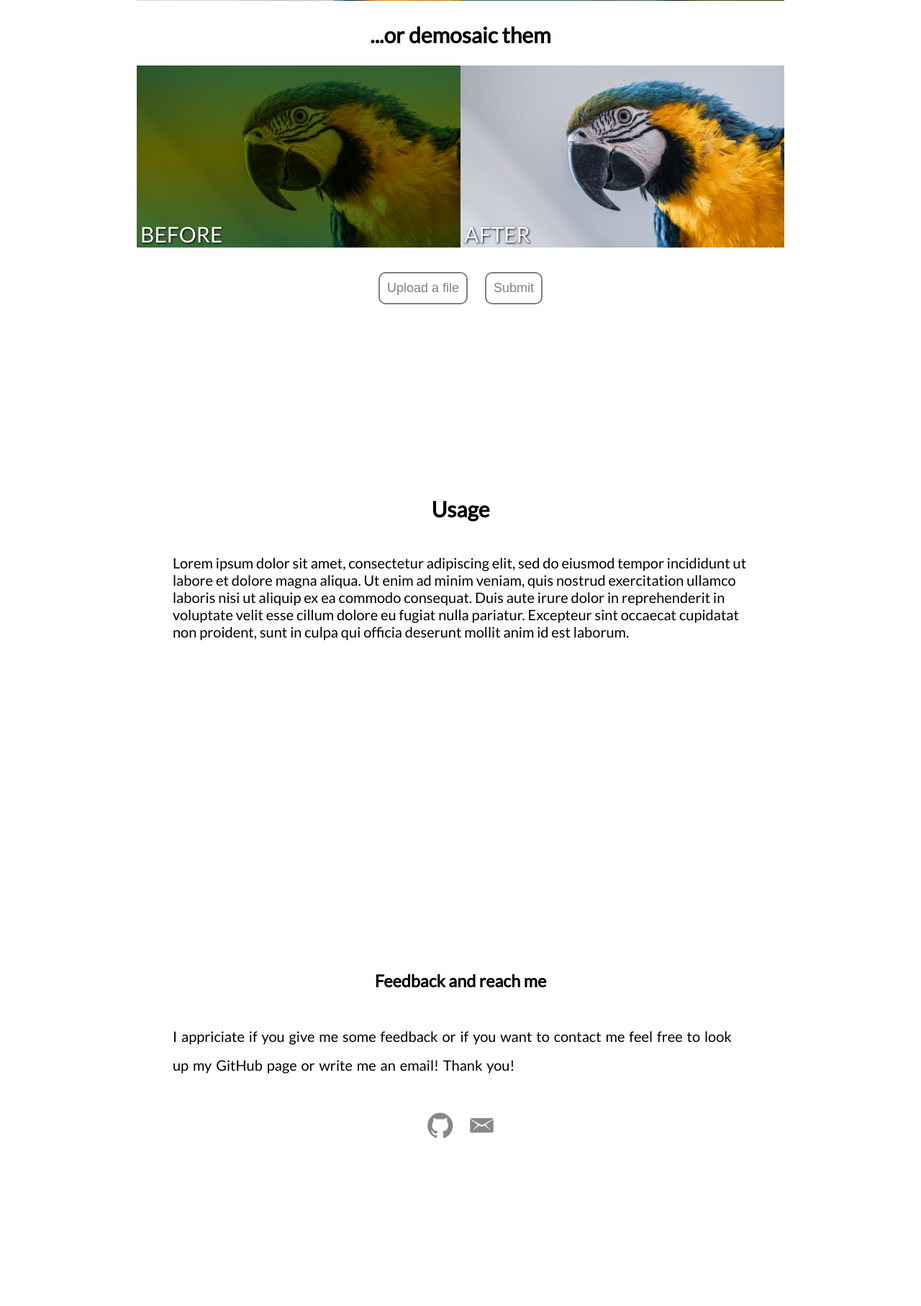
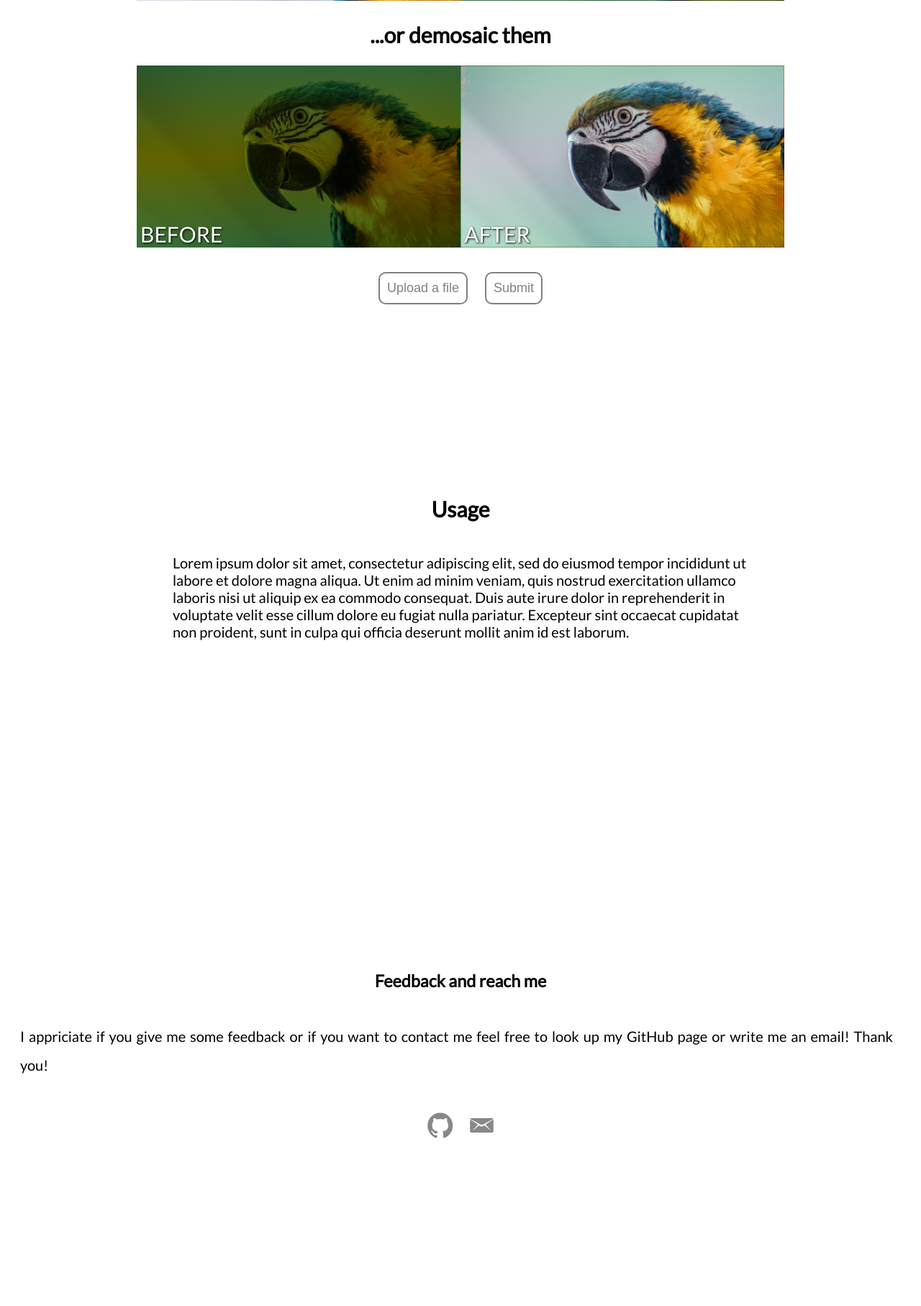
Before and after one commit to leventekobor/mosaicing, a Flask app: page / in a window 1280 px wide. Shown: the part 365-2180 px from the top of the page at 72% size. Run offline with Flask 2, Linux system fonts and the light colour scheme; some libraries are stand-ins or nearby versions.

Commit message:
Fixed unnecessary bug.

```diff
--- a/mosaic.py
+++ b/mosaic.py
@@ -1,6 +1,8 @@
 import cv2
 import os
 import random
+import numpy as np
+from matplotlib import pyplot as plt
 
 
 def get_result_image(path):
--- a/static/styles/style.css
+++ b/static/styles/style.css
@@ -11,6 +11,17 @@ section {
   align-items: center;
   font-size: 20px;
 }
+
+footer {
+  padding: 20px;
+  min-height: 80vh;
+  display: flex;
+  flex-direction: column;
+  justify-content: center;
+  align-items: center;
+  font-size: 20px;
+}
+
 
 section p {
   max-width: 800px;
--- a/templates/index.html
+++ b/templates/index.html
@@ -1,4 +1,5 @@
 <!doctype html>
+<html lang="en-US"></html>
 <html>
 <head>
     <title>Upload</title>
@@ -9,6 +10,8 @@
     <link rel="stylesheet" href="{{ url_for('static',filename='styles/style.css') }}" as="style">
     <link href="https://fonts.googleapis.com/css?family=Lato&display=swap" rel="stylesheet">
     <link rel="stylesheet" type="text/css" media="screen" href="https://code.ionicframework.com/ionicons/2.0.1/css/ionicons.min.css">
+    <script src="https://cdnjs.cloudflare.com/ajax/libs/Chart.js/2.4.0/Chart.min.js"></script>
+    <script src="opencv.js" type="text/javascript"></script>
 </head>
 <body>
     <section class="top">
@@ -36,7 +39,7 @@
                 </div>
             </div>
             <div class="example-img">
-                <img src="/static/img/parrot-super-web-page.jpg" alt="">
+                <img src="/static/img/parrot-super-web-page-after-demosaic.png" alt="">
                 <div class="label">
                     after
                 </div>
@@ -60,7 +63,7 @@
             Lorem ipsum dolor sit amet, consectetur adipiscing elit, sed do eiusmod tempor incididunt ut labore et dolore magna aliqua. Ut enim ad minim veniam, quis nostrud exercitation ullamco laboris nisi ut aliquip ex ea commodo consequat. Duis aute irure dolor in reprehenderit in voluptate velit esse cillum dolore eu fugiat nulla pariatur. Excepteur sint occaecat cupidatat non proident, sunt in culpa qui officia deserunt mollit anim id est laborum.
         </p>
     </section>
-    <section>
+    <footer>
         <h3>Feedback and reach me</h3>
         <div class="contact-me">
             <p>I appriciate if you give me some feedback or if you want to contact me feel free to look up my GitHub page or write me an email! Thank you!</p>
@@ -71,6 +74,6 @@
                     <li><a href="mailto:levente.kobo94@gmail.com" target="_blank"><i class="ion-email"></i></a></li>
                 </ul>
             </div>
-    </section>
+    </footer>
 </body>
 </html>
```
Also changed, not shown: static/img/parrot-super-web-page-after-demosaic.png (added).
